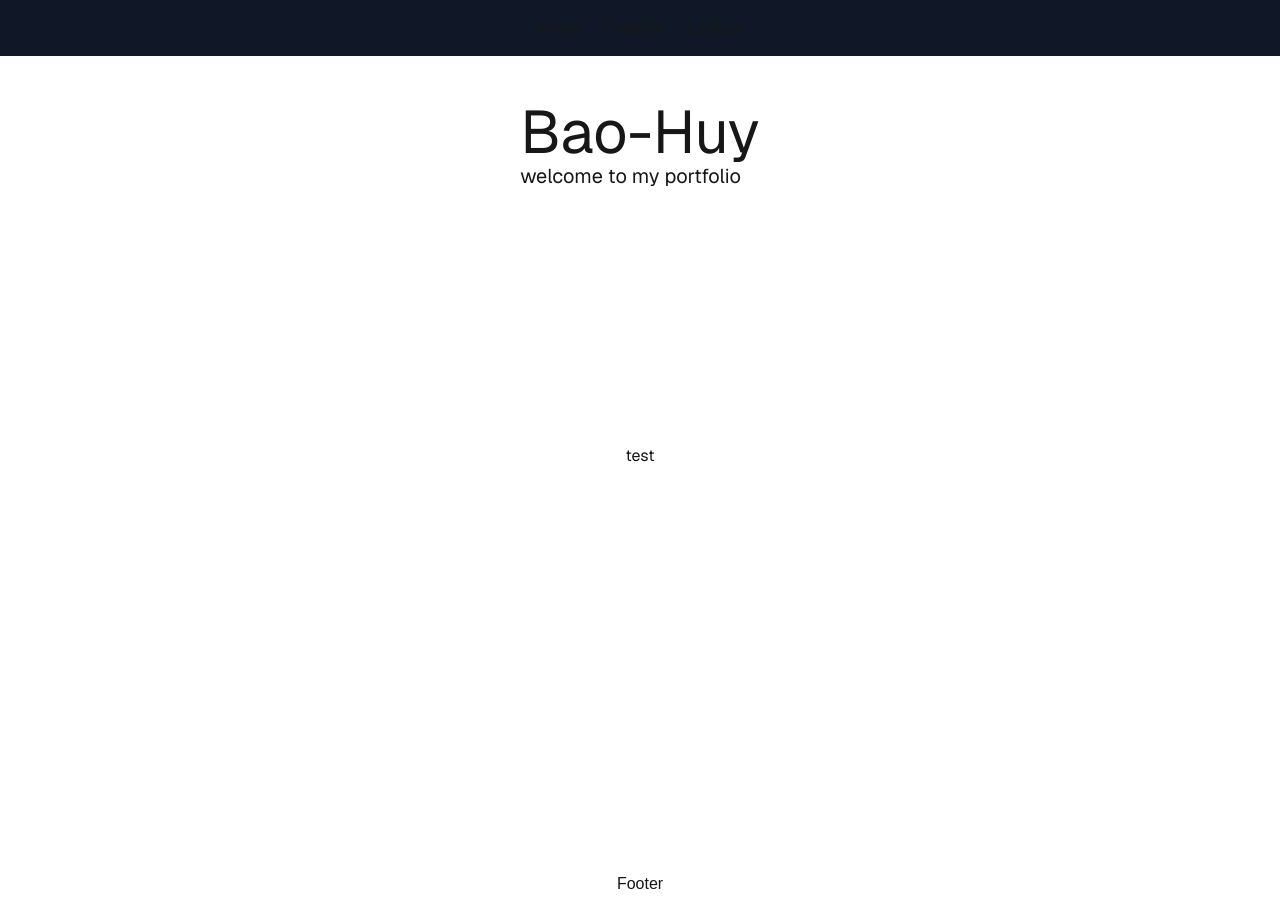
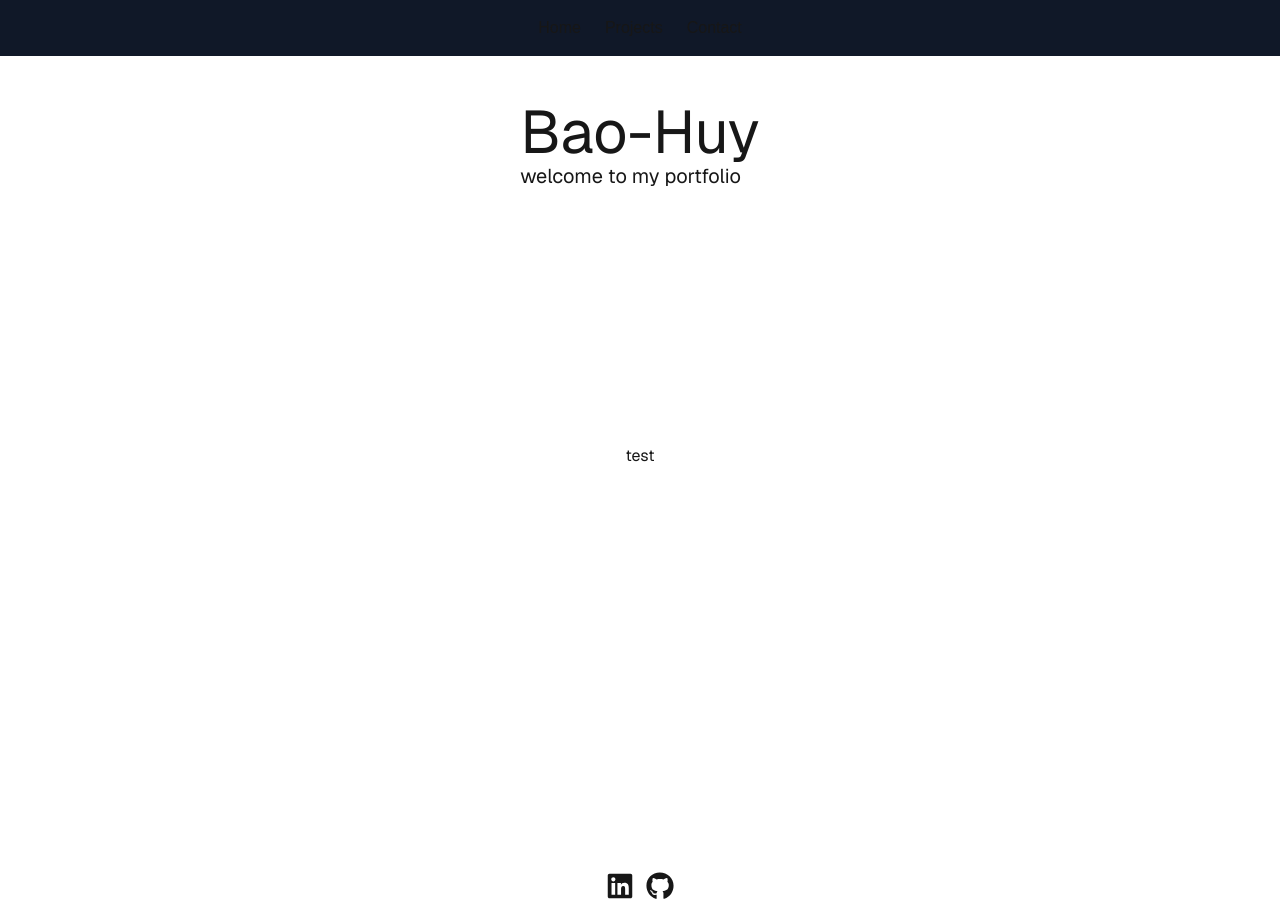
Before and after one commit to baohuytrinh/personal-portfolio, a Next.js app: page / in a window 1280 px wide. Built offline with nearby package versions, Linux system fonts and the light colour scheme.

Commit message:
react icons + _blank

```diff
--- a/src/components/footer.tsx
+++ b/src/components/footer.tsx
@@ -1,10 +1,24 @@
 import React from 'react';
 import Link from 'next/link';
+import {FaLinkedin, FaGithub} from 'react-icons/fa';
 
 function Footer() {
   return (
-    <footer className='flex gap-5 p-4 justify-center'>
-        Footer
+    <footer className='flex gap-3 p-4 justify-center'>
+        <a
+        href="https://www.linkedin.com/in/baohuytrinh/"
+        target="_blank"
+        rel="noopener noreferrer"
+        >
+            <FaLinkedin size={28} className='hover:text-blue-500 transition-colors' />
+        </a>
+        <a
+        href="https://github.com/baohuytrinh"
+        target="_blank"
+        rel="noopener noreferrer"
+        >
+            <FaGithub size={28} className="hover:text-gray-400 transition-colors" />
+        </a>
     </footer>
   )
 }
```
Also changed, not shown: package.json (+6 -5 lines), 1 other file (tests, documents, lock files or other folders).
